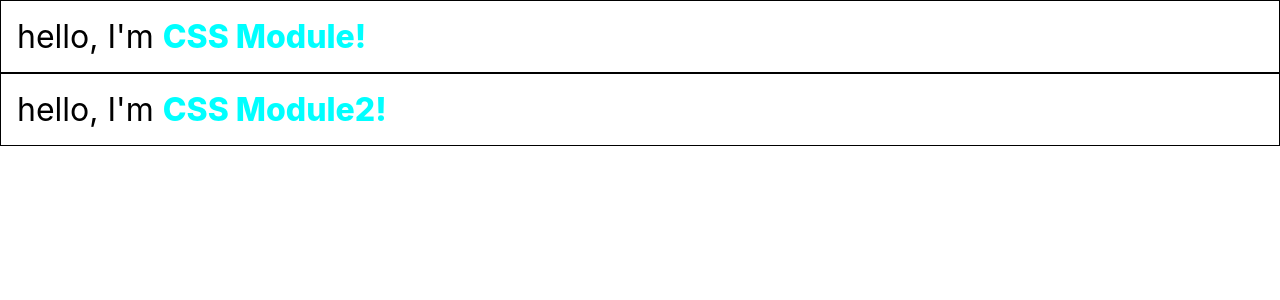
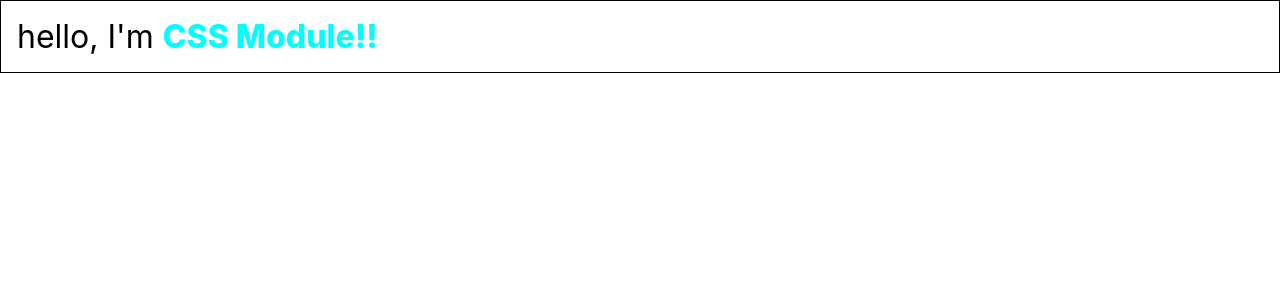
Before and after one commit to powerseunghun/Reactjs_practice, a React app in the folder chapter9_react_practice/ch9_practice/: page / in a window 1280 px wide. Shown: the top 300 px of the page. Built offline with nearby package versions, Linux system fonts and the light colour scheme.

Commit message:
classnames library

```diff
--- a/chapter9_react_practice/ch9_practice/package.json
+++ b/chapter9_react_practice/ch9_practice/package.json
@@ -17,6 +17,7 @@
     "babel-preset-react-app": "^9.1.2",
     "camelcase": "^5.3.1",
     "case-sensitive-paths-webpack-plugin": "2.3.0",
+    "classnames": "^2.2.6",
     "css-loader": "3.4.2",
     "dotenv": "8.2.0",
     "dotenv-expand": "5.1.0",
--- a/chapter9_react_practice/ch9_practice/src/App.js
+++ b/chapter9_react_practice/ch9_practice/src/App.js
@@ -3,6 +3,7 @@ import React, { Component } from 'react';
 // import './App.css';
 // import SassComponent from './SassComponent.js';
 import CSSModule from './CSSModule';
+import CSSModule_classnames_ver from './CSSModule_classnames_ver';
 
 // class App extends Component {
 //   render() {
@@ -39,7 +40,8 @@ class App extends Component {
   render() {
     return (
       <div>
-        <CSSModule/>
+        {/* <CSSModule/> */}
+        <CSSModule_classnames_ver/>
       </div>
     );
   }
--- /dev/null
+++ b/chapter9_react_practice/ch9_practice/src/CSSModule_classnames_ver.js
@@ -0,0 +1,15 @@
+import React from 'react';
+import classNames from 'classnames/bind';
+import styles from './CSSModule.module.css';
+
+const cx = classNames.bind(styles);
+
+const CSSModule_classnames_ver = () => {
+    return (
+        <div className={cx('wrapper', 'inverted')}>
+            hello, I'm <span className="something">CSS Module!!</span>
+        </div>
+    );
+};
+
+export default CSSModule_classnames_ver;
```
Also changed, not shown: 1 other file (tests, documents, lock files or other folders).
